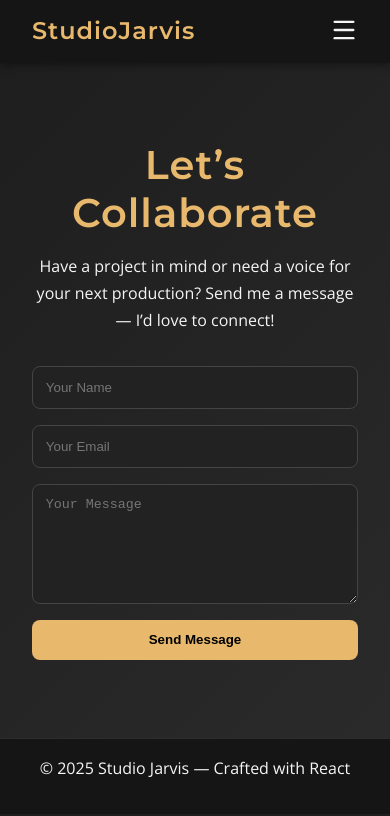
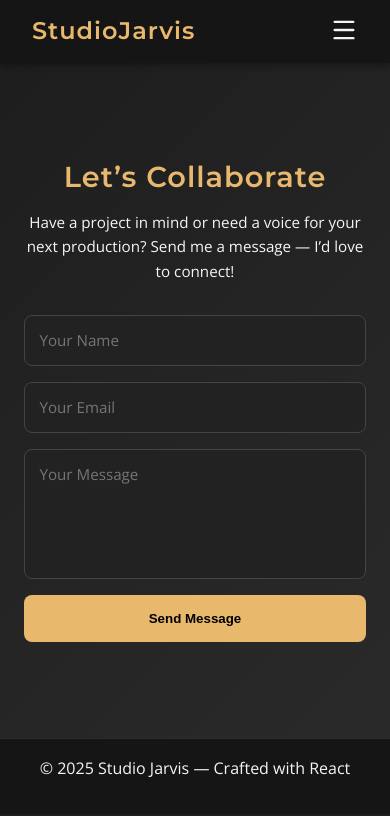
Before and after one commit to baileyjarvis2814/studiojarvis, a React (Create React App) app: page /contact in a window 390 px wide. Shown: the top 816 px of the page. Built offline with nearby package versions, Linux system fonts and the light colour scheme.

Commit message:
feat: add responsive contact page styling with separate CSS file

```diff
--- a/src/pages/Contact.css
+++ b/src/pages/Contact.css
@@ -0,0 +1,99 @@
+.contact-container {
+    min-height: 80vh;
+    display: flex;
+    flex-direction: column;
+    align-items: center;
+    justify-content: center;
+    background: linear-gradient(135deg, #1e1e1e 0%, #2a2a2a 100%);
+    padding: 4rem 2rem;
+    text-align: center;
+  }
+
+  .contact-title {
+    color: var(--color-accent);
+    font-size: 2.5rem;
+    margin-bottom: 1rem;
+    font-family: 'Montserrat', sans-serif;
+  }
+
+  .contact-text {
+    max-width: 600px;
+    margin-bottom: 2rem;
+    font-size: 1.1rem;
+    line-height: 1.6;
+    color: var(--color-text);
+  }
+
+  .contact-form {
+    display: flex;
+    flex-direction: column;
+    gap: 1rem;
+    width: 100%;
+    max-width: 420px;
+  }
+
+  .contact-input,
+  .contact-textarea {
+    padding: 0.9rem;
+    border-radius: 8px;
+    border: 1px solid #444;
+    background: #222;
+    color: var(--color-text);
+    font-size: 1rem;
+    font-family: 'Open Sans', sans-serif;
+  }
+
+  .contact-textarea {
+    min-height: 130px;
+    resize: none;
+  }
+
+  .contact-button {
+    background: var(--color-accent);
+    border: none;
+    border-radius: 8px;
+    padding: 0.9rem;
+    font-weight: 600;
+    cursor: pointer;
+    transition: all 0.3s ease;
+  }
+
+  .contact-button:hover {
+    background: var(--color-highlight);
+    color: #fff;
+  }
+
+  /* 📱 Responsive adjustments */
+  @media (max-width: 768px) {
+    .contact-container {
+      padding: 3rem 1.5rem;
+    }
+
+    .contact-title {
+      font-size: 2rem;
+    }
+
+    .contact-text {
+      font-size: 1rem;
+    }
+
+    .contact-input,
+    .contact-textarea {
+      font-size: 0.95rem;
+    }
+
+    .contact-button {
+      width: 100%;
+      padding: 1rem;
+    }
+  }
+
+  @media (max-width: 480px) {
+    .contact-title {
+      font-size: 1.8rem;
+    }
+
+    .contact-text {
+      font-size: 0.95rem;
+    }
+  }
--- a/src/pages/Contact.jsx
+++ b/src/pages/Contact.jsx
@@ -1,70 +1,19 @@
+import "./Contact.css";
+
 export default function Contact() {
   return (
-      <section style={styles.container}>
-        <h1 style={styles.title}>Let’s Collaborate</h1>
-        <p style={styles.text}>
+    <section className="contact-container">
+      <h1 className="contact-title">Let’s Collaborate</h1>
+      <p className="contact-text">
         Have a project in mind or need a voice for your next production?
         Send me a message — I’d love to connect!
       </p>
-        <form style={styles.form} onSubmit={(e) => e.preventDefault()}>
-          <input type="text" placeholder="Your Name" required style={styles.input} />
-          <input type="email" placeholder="Your Email" required style={styles.input} />
-          <textarea placeholder="Your Message" required style={styles.textarea} />
-          <button type="submit" style={styles.button}>Send Message</button>
+      <form className="contact-form" onSubmit={(e) => e.preventDefault()}>
+        <input type="text" placeholder="Your Name" required className="contact-input" />
+        <input type="email" placeholder="Your Email" required className="contact-input" />
+        <textarea placeholder="Your Message" required className="contact-textarea" />
+        <button type="submit" className="contact-button">Send Message</button>
       </form>
     </section>
   );
 }
-
-  const styles = {
-    container: {
-      minHeight: "80vh",
-      display: "flex",
-      flexDirection: "column",
-      alignItems: "center",
-      justifyContent: "center",
-      background: "linear-gradient(135deg, #1e1e1e 0%, #2a2a2a 100%)",
-      padding: "3rem 2rem",
-      textAlign: "center",
-    },
-    title: {
-      color: "var(--color-accent)",
-      fontSize: "2.5rem",
-      marginBottom: "1rem",
-    },
-    text: {
-      maxWidth: "600px",
-      marginBottom: "2rem",
-    },
-    form: {
-      display: "flex",
-      flexDirection: "column",
-      gap: "1rem",
-      width: "100%",
-      maxWidth: "400px",
-    },
-    input: {
-      padding: "0.8rem",
-      borderRadius: "8px",
-      border: "1px solid #444",
-      background: "#222",
-      color: "var(--color-text)",
-    },
-    textarea: {
-      padding: "0.8rem",
-      borderRadius: "8px",
-      border: "1px solid #444",
-      background: "#222",
-      color: "var(--color-text)",
-      minHeight: "120px",
-    },
-    button: {
-      background: "var(--color-accent)",
-      border: "none",
-      borderRadius: "8px",
-      padding: "0.8rem",
-      fontWeight: "600",
-      cursor: "pointer",
-      transition: "all 0.3s ease",
-    },
-  };
--- a/src/pages/Portfolio.css
+++ b/src/pages/Portfolio.css
@@ -0,0 +1,80 @@
+.portfolio-section {
+    padding: 4rem 2rem;
+    background: linear-gradient(135deg, #1e1e1e 0%, #252525 100%);
+    text-align: center;
+  }
+
+  .portfolio-title {
+    color: var(--color-accent);
+    font-family: 'Montserrat', sans-serif;
+    font-size: 2.5rem;
+    margin-bottom: 2rem;
+    letter-spacing: 1px;
+  }
+
+  .portfolio-list {
+    display: flex;
+    flex-direction: column;
+    align-items: center;
+    gap: 1.5rem;
+  }
+
+  .portfolio-item {
+    background: #222;
+    padding: 1.8rem 2rem;
+    border-radius: 10px;
+    box-shadow: 0 3px 10px rgba(0, 0, 0, 0.3);
+    width: 90%;
+    max-width: 600px;
+    transition: transform 0.3s ease, box-shadow 0.3s ease;
+  }
+
+  .portfolio-item:hover {
+    transform: translateY(-5px);
+    box-shadow: 0 6px 16px rgba(0, 0, 0, 0.5);
+    cursor: pointer;
+  }
+
+  .portfolio-item-title {
+    color: var(--color-highlight);
+    margin-bottom: 0.5rem;
+    font-family: 'Montserrat', sans-serif;
+    font-size: 1.3rem;
+  }
+
+  .portfolio-details {
+    color: var(--color-text);
+    font-family: 'Open Sans', sans-serif;
+    font-size: 1rem;
+    opacity: 0.9;
+  }
+
+  /* Responsive Adjustments */
+  @media (max-width: 768px) {
+    .portfolio-title {
+      font-size: 2rem;
+    }
+
+    .portfolio-item {
+      padding: 1.5rem;
+      width: 95%;
+    }
+  }
+
+  @media (max-width: 480px) {
+    .portfolio-title {
+      font-size: 1.8rem;
+    }
+
+    .portfolio-item {
+      padding: 1rem;
+    }
+
+    .portfolio-item-title {
+      font-size: 1.1rem;
+    }
+
+    .portfolio-details {
+      font-size: 0.9rem;
+    }
+  }
--- a/src/pages/Portfolio.jsx
+++ b/src/pages/Portfolio.jsx
@@ -1,3 +1,5 @@
+import "./Portfolio.css";
+
 export default function Portfolio() {
   const works = [
     { title: "Game Trailer - Eclipse", role: "Narration", year: 2024 },
@@ -6,47 +8,18 @@ export default function Portfolio() {
   ];
 
   return (
-      <section style={styles.container}>
-        <h1 style={styles.title}>Selected Works</h1>
-        <div style={styles.list}>
+    <section className="portfolio-section">
+      <h1 className="portfolio-title">Selected Works</h1>
+      <div className="portfolio-list">
         {works.map((work) => (
-            <div key={work.title} style={styles.item}>
-              <h2 style={styles.itemTitle}>{work.title}</h2>
-              <p>{work.role} • {work.year}</p>
+          <div key={work.title} className="portfolio-item">
+            <h2 className="portfolio-item-title">{work.title}</h2>
+            <p className="portfolio-details">
+              {work.role} • {work.year}
+            </p>
           </div>
         ))}
       </div>
     </section>
   );
 }
-
-  const styles = {
-    container: {
-      padding: "4rem 2rem",
-      background: "linear-gradient(135deg, #1e1e1e 0%, #252525 100%)",
-      textAlign: "center",
-    },
-    title: {
-      color: "var(--color-accent)",
-      fontSize: "2.5rem",
-      marginBottom: "2rem",
-    },
-    list: {
-      display: "flex",
-      flexDirection: "column",
-      alignItems: "center",
-      gap: "1.5rem",
-    },
-    item: {
-      background: "#222",
-      padding: "1.5rem 2rem",
-      borderRadius: "10px",
-      boxShadow: "0 3px 10px rgba(0,0,0,0.3)",
-      width: "90%",
-      maxWidth: "600px",
-    },
-    itemTitle: {
-      color: "var(--color-highlight)",
-      marginBottom: "0.5rem",
-    },
-  };
```
Lines whose indentation alone changed are shown as unchanged.
